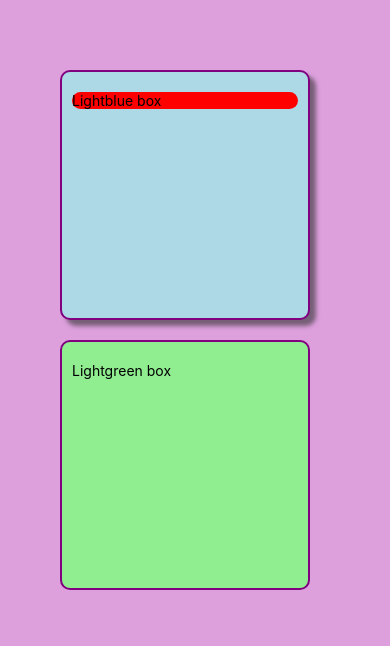
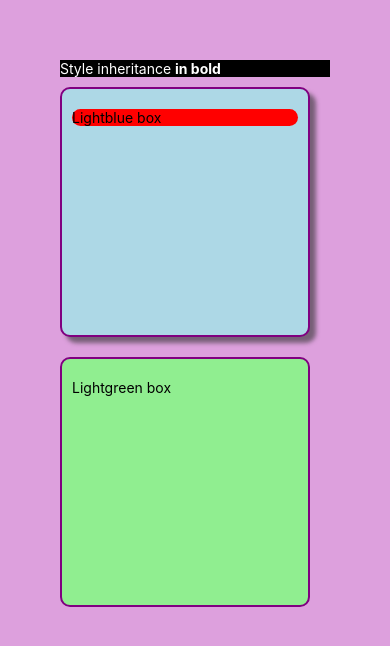
Before and after one commit to amontalvof/react-native-demo, a React Native app: screen / in a window 390 px wide. Shown: the top 646 px of the page. Built offline with nearby package versions, Linux system fonts and the light colour scheme.

Commit message:
feat: Style Inheritance

```diff
--- a/src/components/Greet.jsx
+++ b/src/components/Greet.jsx
@@ -3,6 +3,12 @@
 const Greet = () => {
     return (
         <View style={styles.container}>
+            <View style={styles.darkMode}>
+                <Text style={styles.darkModeText}>
+                    Style inheritance{' '}
+                    <Text style={styles.boldText}>in bold</Text>
+                </Text>
+            </View>
             <View style={[styles.box, styles.lightBlue, styles.boxShadow]}>
                 <Text style={{ borderRadius: 10, backgroundColor: 'red' }}>
                     Lightblue box
@@ -20,6 +26,15 @@
         flex: 1,
         backgroundColor: 'plum',
         padding: 60,
+    },
+    darkMode: {
+        backgroundColor: 'black',
+    },
+    darkModeText: {
+        color: 'white',
+    },
+    boldText: {
+        fontWeight: 'bold',
     },
     box: {
         width: 250,
```
